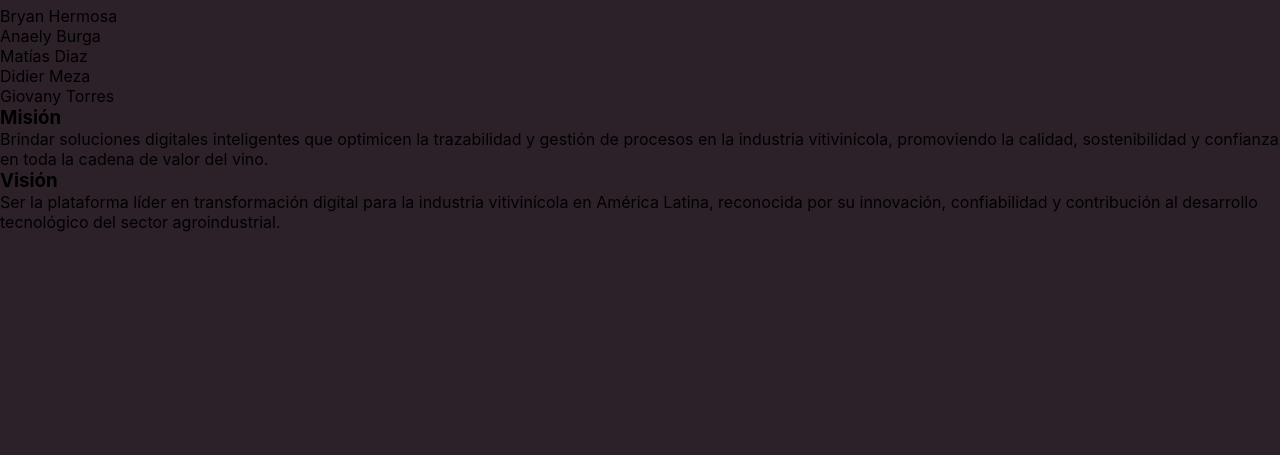
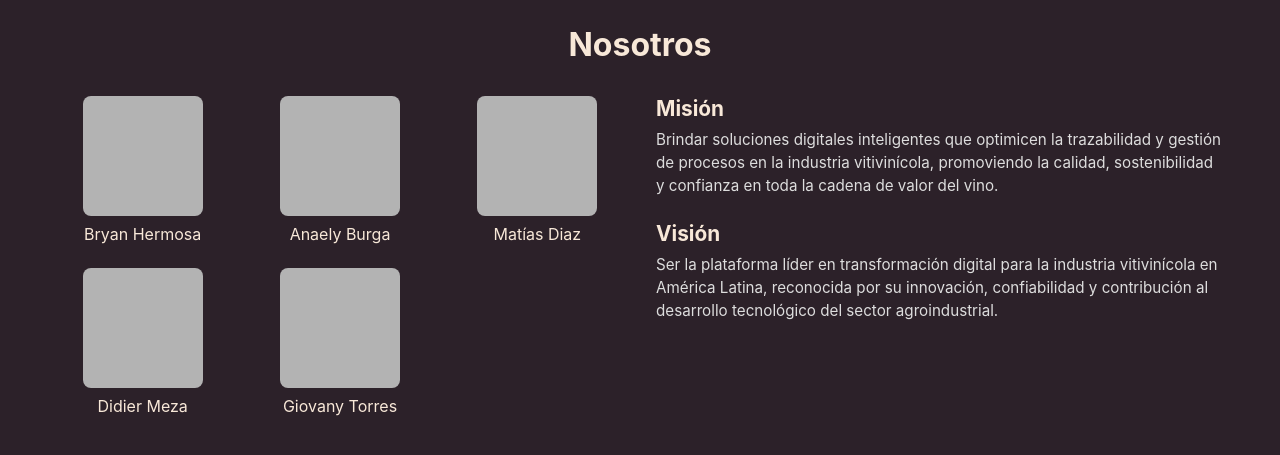
Before and after one commit to StockVin/WineInventory-LandingPage, a plain HTML site: page src/public/index.html in a window 1280 px wide. Shown: the part 99-554 px from the top of the page. Drawn offline with Linux system fonts and the light colour scheme.

Commit message:
feat(about-us):  update style

```diff
--- a/src/public/assets/styles/style.css
+++ b/src/public/assets/styles/style.css
@@ -132,6 +132,94 @@ nav {
     user-select: none;
 }
 
+/* Seccion Nosotros */
+.about-section {
+    padding: 3rem 1rem;
+    max-width: 1200px;
+    margin: 0 auto;
+    color: #fff;
+}
+
+.about-title {
+    text-align: center;
+    font-size: 2rem;
+    font-weight: bold;
+    margin-bottom: 2rem;
+    color: #F8E8D8;
+}
+
+.about-container {
+    display: flex;
+    flex-wrap: wrap;
+    gap: 2rem;
+    align-items: flex-start;
+    justify-content: center;
+}
+
+.team-grid {
+    display: grid;
+    grid-template-columns: repeat(3, 1fr);
+    grid-auto-rows: auto;
+    gap: 1.5rem;
+    flex: 1;
+    min-width: 300px;
+}
+
+.team-member {
+    text-align: center;
+}
+
+.team-member .photo {
+    width: 120px;
+    height: 120px;
+    margin: 0 auto;
+    border-radius: 0.5rem;
+    background-color: #b3b3b3;
+}
+
+.team-member .name {
+    margin-top: 0.5rem;
+    font-size: 1rem;
+    color: #F8E8D8;
+}
+
+.about-text {
+    flex: 1;
+    min-width: 300px;
+}
+
+.about-text h3 {
+    font-size: 1.3rem;
+    margin-bottom: 0.5rem;
+    color: #F8E8D8;
+}
+
+.about-text p {
+    font-size: 0.95rem;
+    line-height: 1.5;
+    margin-bottom: 1.5rem;
+    color: #ddd;
+}
+
+/* Responsive */
+@media (max-width: 900px) {
+    .about-container {
+        flex-direction: column;
+        text-align: center;
+    }
+
+    .team-grid {
+        grid-template-columns: repeat(2, 1fr);
+    }
+}
+
+@media (max-width: 600px) {
+    .team-grid {
+        grid-template-columns: 1fr;
+    }
+}
+
+
 /* Responsive */
 @media (max-width: 768px) {
     .header-container {
```
